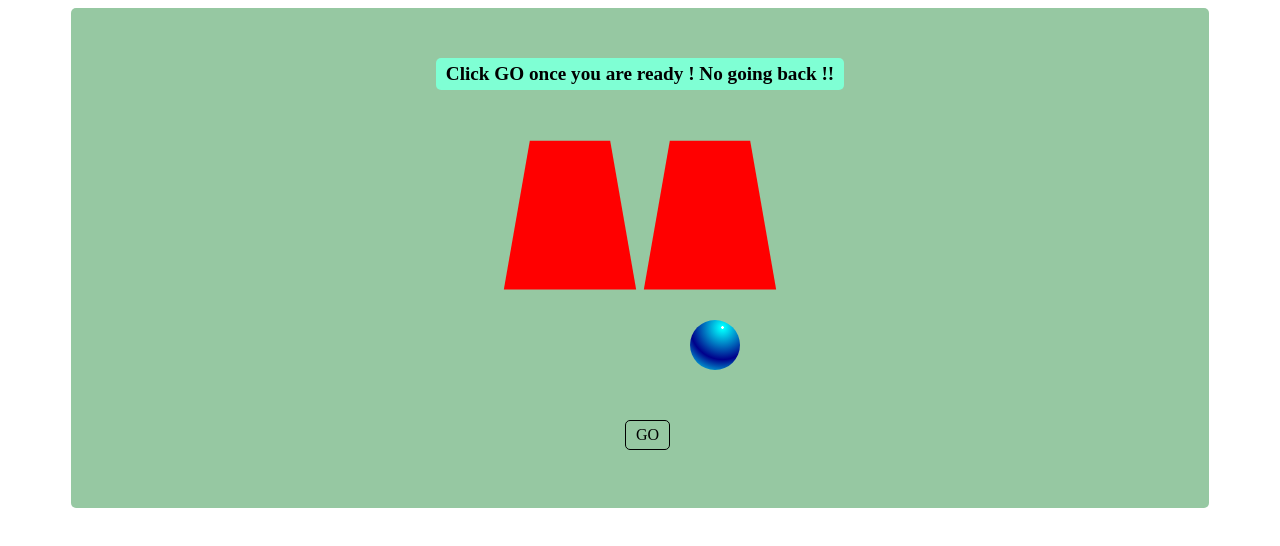
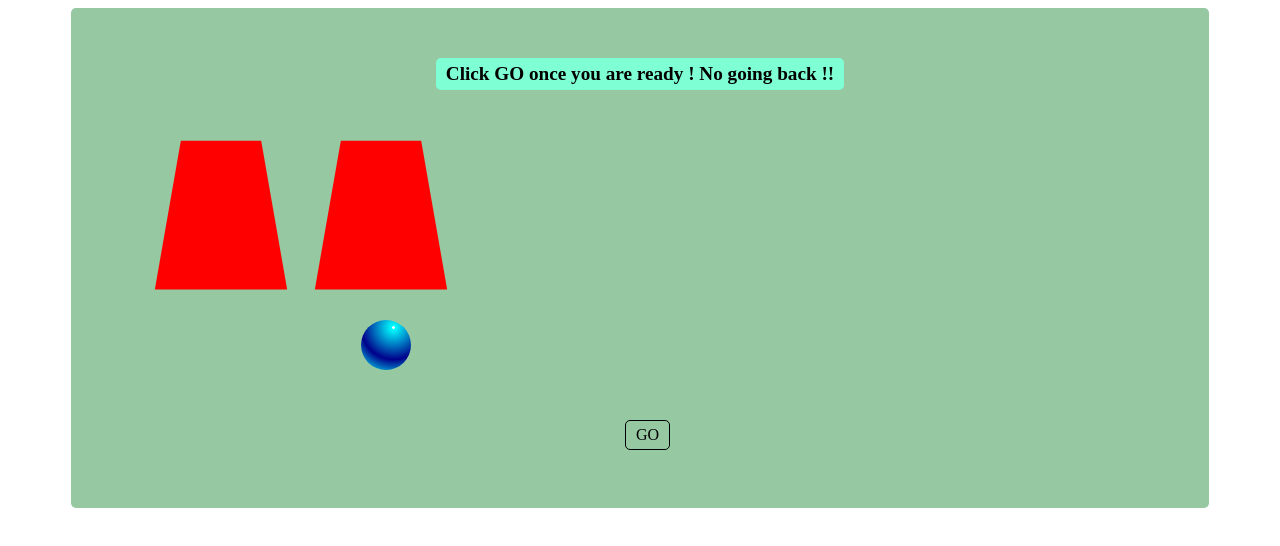
Before and after one commit to osolliec/o-gameshells, a React (Vite) app: page / in a window 1280 px wide. Both pictures are taken after a click on the element "Two shells.". Shown: the top 546 px of the page. Built offline with nearby package versions, Linux system fonts and the light colour scheme.

Commit message:
Add JS shuffle animation instead of CSS shuffle.

```diff
--- a/src/App.tsx
+++ b/src/App.tsx
@@ -82,7 +82,6 @@ const App = () => {
   const [shellCount, setShellCount] = useState(0);
   const [ballIndex, setBallIndex] = useState(0);
   const [gameState, setGameState] = useState('chose-difficulty' as GameState);
-  console.log(gameState);
 
   useEffect(() => {
     if (gameState === 'view-ball') {
--- a/src/components/GameBoard.tsx
+++ b/src/components/GameBoard.tsx
@@ -1,13 +1,7 @@
+import { useEffect, useRef } from 'react';
 import styled from 'styled-components';
+import { shuffleArray } from '../utils';
 import Shell from './Shell';
-
-const Container = styled.div`
-  display: flex;
-  flex-direction: row;
-  justify-content: center;
-
-  border-radius: 1%;
-`;
 
 type GameBoardProps = {
   shellCount: number;
@@ -16,27 +10,107 @@ type GameBoardProps = {
   onShellClicked: (shellIndex: number) => void;
 };
 
+const timers = {
+  switchAnimationTotalTime: 600,
+  // switchAnimationStepTime time must be a divider of switchAnimationTotalTime !
+  switchAnimationStepTime: 25,
+  switchAnimationStartDelay: 1100,
+  switchAnimationStepDelay: 700,
+};
+
+const pixels = {
+  leftMargin: 80,
+  xSpacing: 160,
+};
+
+const totalShuffleCount = 4;
+
+const slowlySwitchPosition = (element: HTMLDivElement, fromX: number, toX: number) => {
+  let totalTime = timers.switchAnimationTotalTime;
+
+  const interval = setInterval(() => {
+    // a number between [1,0], decreasing over interval iterations
+    let percentageFromSource = totalTime / timers.switchAnimationTotalTime;
+    totalTime = totalTime - timers.switchAnimationStepTime;
+    if (totalTime === 0) {
+      clearInterval(interval);
+      // force set the element completely at destination
+      percentageFromSource = 0;
+    }
+
+    // at percentageFromSource = 1, left is at margin + fromX
+    // at percentageFromSource = 0, left is at margin + toX
+    element.style.left = pixels.leftMargin + toX + percentageFromSource * (fromX - toX) + 'px';
+  }, timers.switchAnimationStepTime);
+};
+
 /**
  * Gameboard
  */
 const GameBoard = ({ shellCount, ballIndex, playing, onShellClicked }: GameBoardProps) => {
-  console.log(ballIndex);
+  const shells = useRef<Array<HTMLDivElement>>([]);
+
+  useEffect(() => {
+    if (!playing) {
+      return;
+    }
+    if (!shells.current) {
+      return;
+    }
+
+    let source = [...Array(shellCount).keys()];
+
+    let shuffleCount = 0;
+    const recursiveShuffleTimeout = () => {
+      setTimeout(() => {
+        if (shuffleCount === totalShuffleCount) {
+          return;
+        }
+        const destination = shuffleArray([...Array(shellCount).keys()]);
+        source.forEach((idx) => {
+          slowlySwitchPosition(shells.current[idx], source[idx] * pixels.xSpacing, destination[idx] * pixels.xSpacing);
+        });
+        source = destination;
+        shuffleCount++;
+        recursiveShuffleTimeout();
+      }, timers.switchAnimationStepDelay);
+    };
+
+    // delay the first animation
+    setTimeout(() => {
+      recursiveShuffleTimeout();
+    }, timers.switchAnimationStartDelay);
+  }, [playing]);
+
   return (
     <Container>
-      {Array.from(Array(shellCount).keys()).map((k) => {
+      {[...Array(shellCount).keys()].map((k) => {
         return (
-          <Shell
+          <div
+            style={{ left: pixels.leftMargin + k * pixels.xSpacing + 'px', top: 0, position: 'absolute' }}
             key={k}
-            containsBall={k === ballIndex}
-            startAnimation={playing}
-            clickable={playing}
-            inverseShuffle={k % 2 === 1}
-            onClick={() => onShellClicked(k)}
-          ></Shell>
+            ref={(ref) => {
+              if (ref) {
+                shells.current[k] = ref;
+              }
+            }}
+          >
+            <Shell
+              containsBall={k === ballIndex}
+              startAnimation={playing}
+              clickable={playing}
+              clicked={true}
+              onClick={() => onShellClicked(k)}
+            />
+          </div>
         );
       })}
     </Container>
   );
 };
 
+const Container = styled.div`
+  position: relative;
+`;
+
 export default GameBoard;
--- a/src/components/Shell.tsx
+++ b/src/components/Shell.tsx
@@ -3,8 +3,8 @@ import styled, { css, keyframes } from 'styled-components';
 type ShellProps = {
   containsBall?: boolean;
   startAnimation: boolean;
-  inverseShuffle: boolean;
-  clickable?: boolean;
+  clickable: boolean;
+  clicked: boolean;
   onClick: () => void;
 };
 
@@ -12,23 +12,18 @@ type ShellProps = {
  * A shell is an upside down 'plastic cup'-like object, that can contain a ball.
  * @returns
  */
-const Shell = ({ containsBall, startAnimation, clickable, inverseShuffle, onClick }: ShellProps) => {
-  console.log(inverseShuffle);
+const Shell = ({ containsBall, startAnimation, clickable, clicked, onClick }: ShellProps) => {
   return (
     <CupWithBall>
-      <SlideDownContainer animate={startAnimation}>
-        <ShuffleContainer animate={startAnimation} inverseShuffle={inverseShuffle}>
-          <CupContainer>
+      <CupContainer animate={startAnimation}>
         <UpsideDownCup
           clickable={clickable}
+          clicked={clicked}
           onClick={() => {
             clickable && onClick();
           }}
         />
       </CupContainer>
-        </ShuffleContainer>
-      </SlideDownContainer>
-
       {containsBall && <Ball />}
     </CupWithBall>
   );
@@ -70,72 +65,51 @@ const slideDownAnimation = css`
   animation-fill-mode: forwards; // this ensures that the animation stays down (at the last animation state)
 `;
 
-const SlideDownContainer = styled.div<{ animate?: boolean }>`
-  position: relative;
-  ${(props) => props.animate && slideDownAnimation}
-
-  z-index: 2;
-`;
-
-// const shuffleAnimation = (inverseShuffle: boolean) => {
-//   const random = Math.floor(Math.random() * 250);
-//   console.log(random);
-//   const percentage = 80 + random;
-//   const percentString = percentage + '%';
-//   const minusString = '-' + percentString;
-//   return css`
-//     animation-name: ${keyframes`
-//   0% {
-//     transform: translateX(0%);
-//   }
-//   25% {
-//     transform: translateX(${inverseShuffle ? minusString : percentString});
-//   }
-//   75% {
-//     transform: translateX(0%);
-//   }
-//   90% {
-//     transform: translateX(${inverseShuffle ? percentString : minusString});
-//   }
-
-//   100% {
-//     transform: translateX(0%);
-//   }
-// `};
-//     animation-delay: 1s;
-//     animation-duration: 2s;
-//     animation-iteration-count: 2;
-//     animation-fill-mode: forwards; // this ensures that the animation stays down (at the last animation state)
-//   `;
-// };
-
-const ShuffleContainer = styled.div<{ animate?: boolean; inverseShuffle: boolean }>``;
-
 /**
  * This container is the box that contains the trapezoid (and possibly the ball).
  * It's easier to reason about because it's just a rectangle.
  * It also contains the css animation to slide down.
  */
-const CupContainer = styled.div`
+const CupContainer = styled.div<{ animate?: boolean }>`
   position: relative;
 
   width: 140px;
   height: 150px;
   //border: 1px solid black;
   position: relative;
+
+  ${(props) => props.animate && slideDownAnimation}
+
+  z-index: 2;
 `;
 
 /**
  * An isosceles trapezoid to represent a Shell.
  * Idea shamelessly stolen from https://stackoverflow.com/questions/7920754/how-to-draw-a-trapezium-trapezoid-with-css3
  */
-const UpsideDownCup = styled.div<{ clickable?: boolean }>`
+const UpsideDownCup = styled.div<{ clickable: boolean; clicked: boolean }>`
   width: 100px;
   height: 140px;
   background: red;
-  :hover {
+
+  ${(props) =>
+    props.clickable &&
+    css`
+      &:hover {
         background: orange;
       }
+    `}
+
+  ${(props) =>
+    props.clicked &&
+    css`
+      &:hover {
+        position: fixed;
+        transform: translateY(-55%) perspective(10px) rotateX(2deg);
+        transition: 0.3s ease-out;
+      }
+    `}
+
   // added a very specific translateY to align the shell top with parent's top.
   // I think this belongs here and not in the parent component because the parent has no knowledge of the unalignment issue caused by the prespective + rotateX transformations
   transform: translateY(-13px) perspective(10px) rotateX(2deg);
--- /dev/null
+++ b/src/utils.ts
@@ -0,0 +1,20 @@
+// shuffles an array with Fisher-Yates (aka Knuth) Shuffle.
+// see https://stackoverflow.com/a/2450976
+const shuffleArray = (array: number[]) => {
+  let currentIndex = array.length,
+    randomIndex;
+
+  // While there remain elements to shuffle...
+  while (currentIndex != 0) {
+    // Pick a remaining element...
+    randomIndex = Math.floor(Math.random() * currentIndex);
+    currentIndex--;
+
+    // And swap it with the current element.
+    [array[currentIndex], array[randomIndex]] = [array[randomIndex], array[currentIndex]];
+  }
+
+  return array;
+};
+
+export { shuffleArray };
```
Lines whose indentation alone changed are shown as unchanged.
